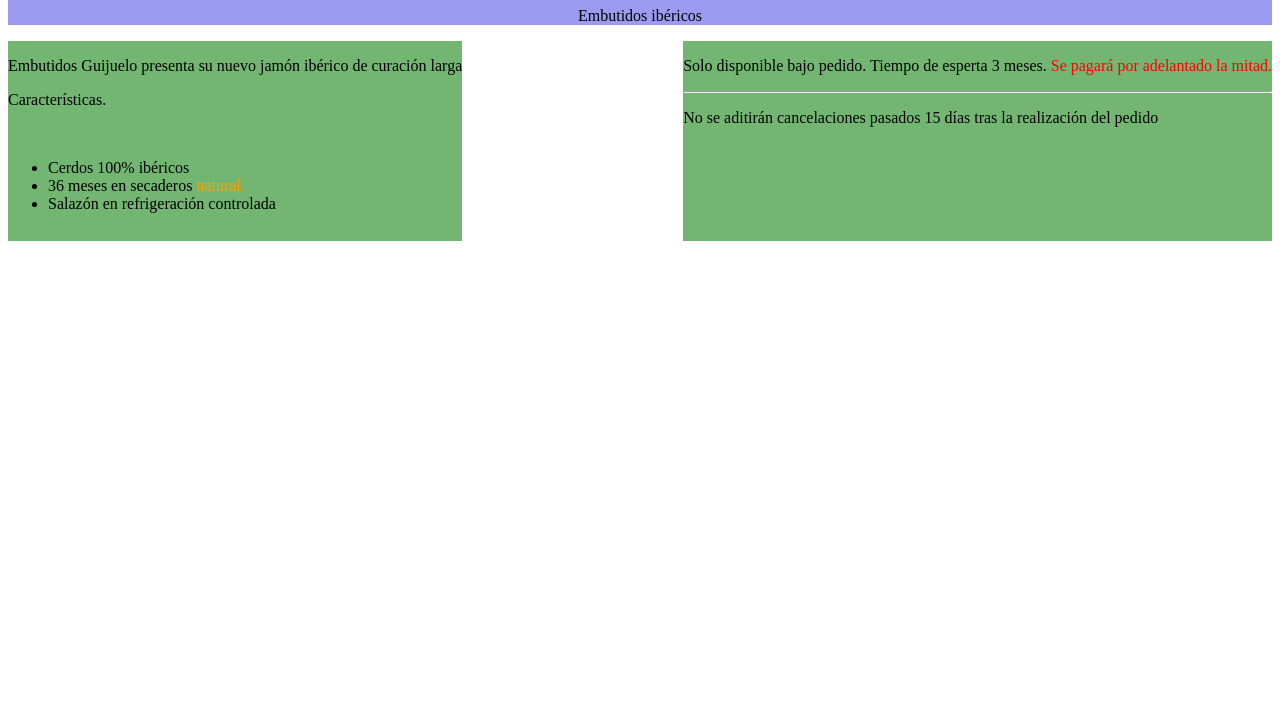
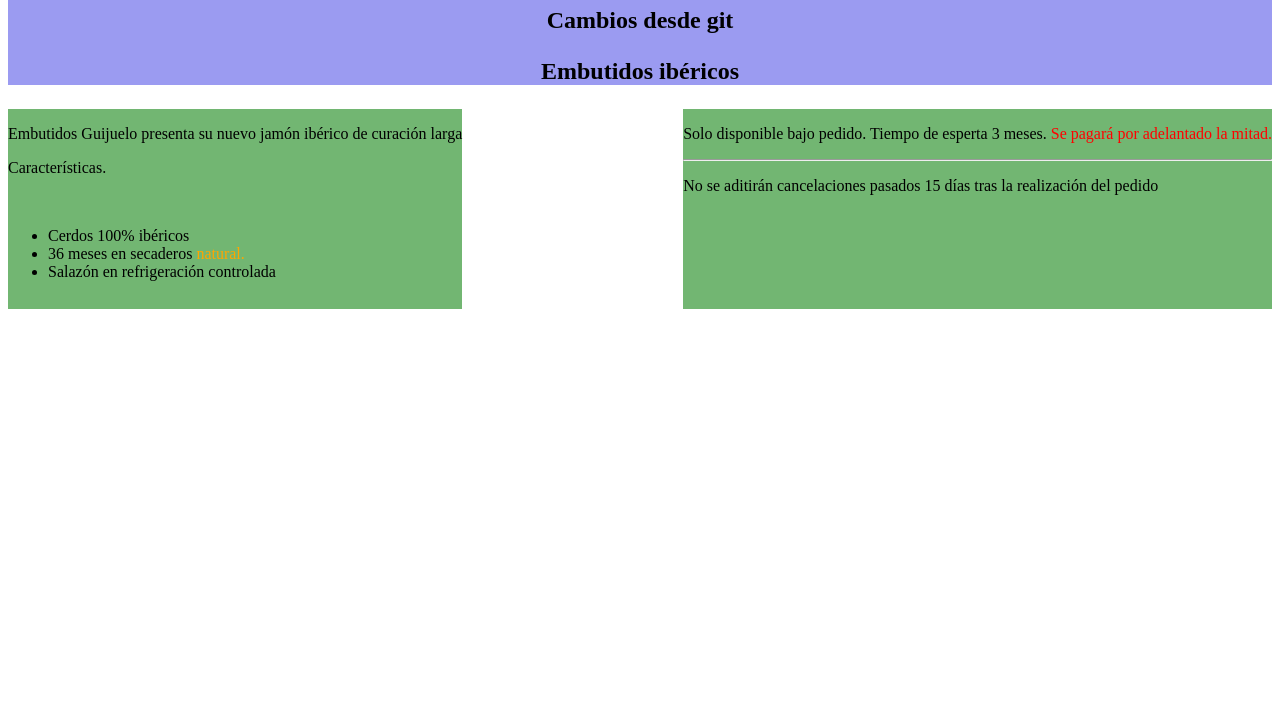
Before and after one commit to Carlosrt15/Repaso-24-git, a plain HTML site: page Embutidos/Index.html in a window 1280 px wide. Shown: the part 73-800 px from the top of the page. Drawn offline with Linux system fonts and the light colour scheme.

```diff
--- a/Embutidos/Index.html
+++ b/Embutidos/Index.html
@@ -10,6 +10,7 @@
 <body>
     <Div id="div_azul">
         <h1>Embutidos Guijuelo</h1>
+	<h2>Cambios desde git  <h2>
         <p>Embutidos ibéricos</p>
     </Div>
     <div id="div_verde">
```
